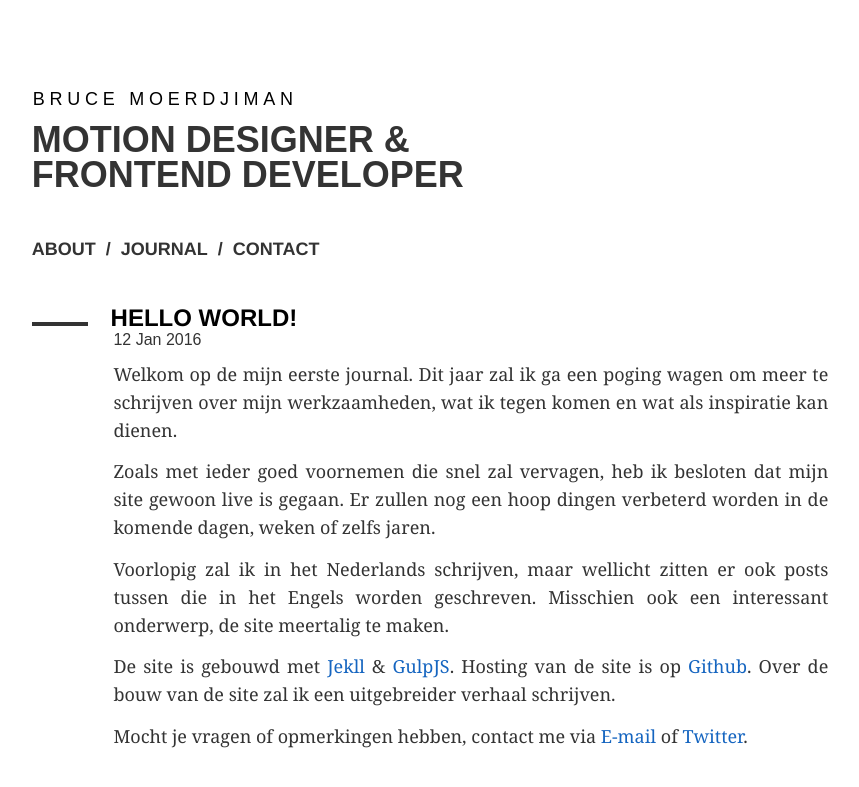
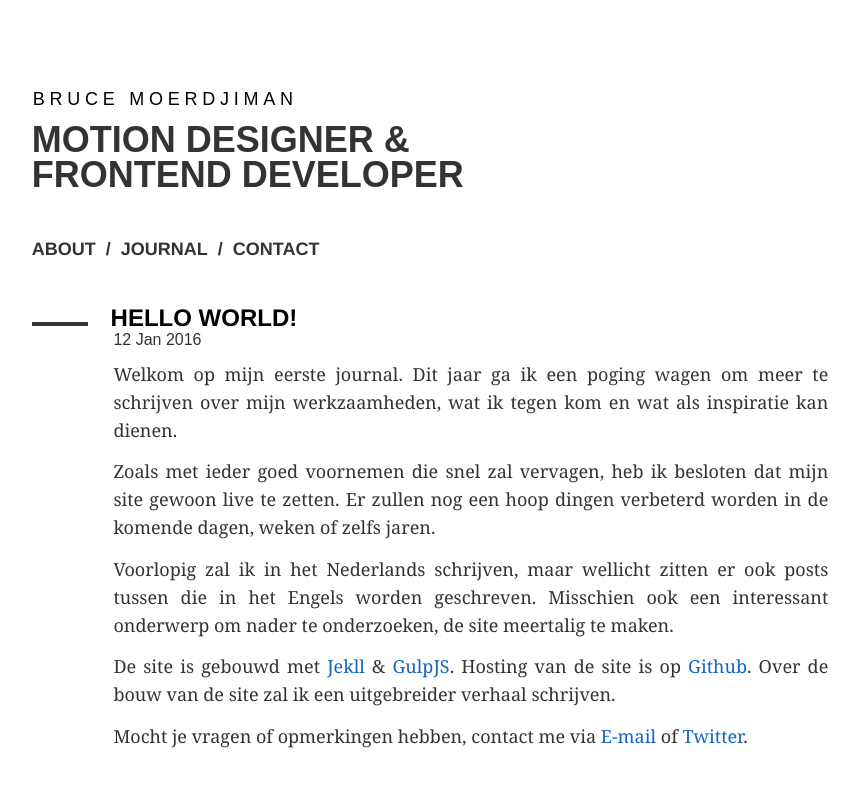
Before and after one commit to broezer/broezer.github.io, a Jekyll site: the page built from _posts/2016-01-08-hello-world.md, in a window 1280 px wide. Shown: the top 787 px of the page, without its empty margins (210-1069 px from the left). Built offline with Jekyll 4.4.1, drawn with Linux system fonts in a browser that asks for light colours; Markdown is read by kramdown in place of the engine named in the settings.

Commit message:
Fix spelling first post

```diff
--- a/_posts/2016-01-08-hello-world.md
+++ b/_posts/2016-01-08-hello-world.md
@@ -6,11 +6,11 @@ categories:
 test: Hello World
 ---
 
-Welkom op de mijn eerste journal. Dit jaar zal ik ga een poging wagen om meer te schrijven over mijn werkzaamheden, wat ik tegen komen en wat als inspiratie kan dienen.
+Welkom op mijn eerste journal. Dit jaar ga ik een poging wagen om meer te schrijven over mijn werkzaamheden, wat ik tegen kom en wat als inspiratie kan dienen.
 
-Zoals met ieder goed voornemen die snel zal vervagen, heb ik besloten dat mijn site gewoon live is gegaan. Er zullen nog een hoop dingen verbeterd worden in de komende dagen, weken of zelfs jaren.
+Zoals met ieder goed voornemen die snel zal vervagen, heb ik besloten dat mijn site gewoon live te zetten. Er zullen nog een hoop dingen verbeterd worden in de komende dagen, weken of zelfs jaren.
 
-Voorlopig zal ik in het Nederlands schrijven, maar wellicht zitten er ook posts tussen die in het Engels worden geschreven. Misschien ook een interessant onderwerp, de site meertalig te maken.
+Voorlopig zal ik in het Nederlands schrijven, maar wellicht zitten er ook posts tussen die in het Engels worden geschreven. Misschien ook een interessant onderwerp om nader te onderzoeken, de site meertalig te maken.
 
 De site is gebouwd met [Jekll](http://jekyllrb.com/) & [GulpJS](http://http://gulpjs.com/). Hosting van de site is op [Github](https://github.com/). Over de bouw van de site zal ik een uitgebreider verhaal schrijven.
 
```
Also changed, not shown: 2 other files.
